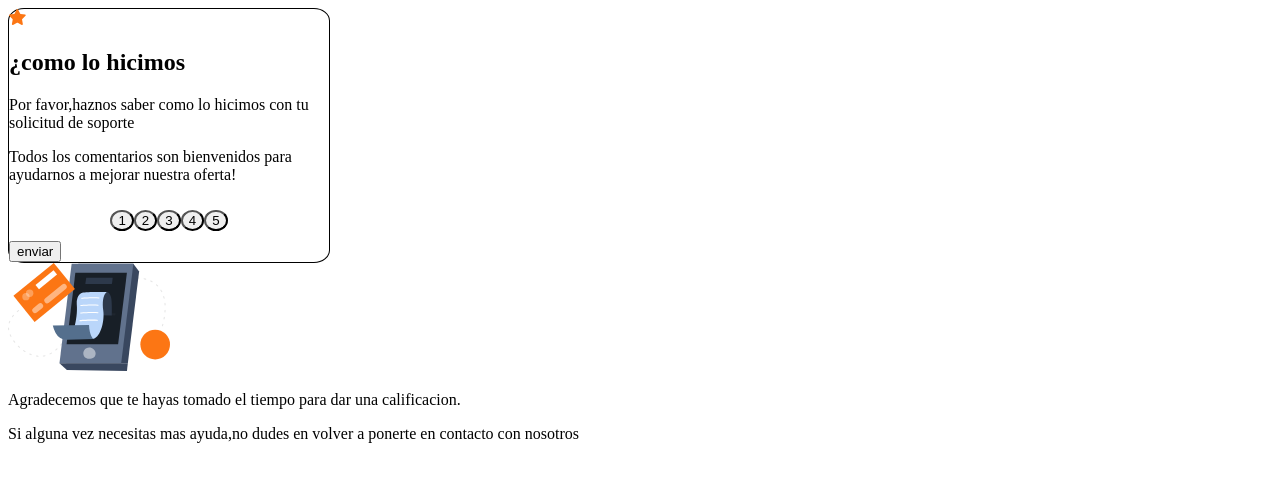
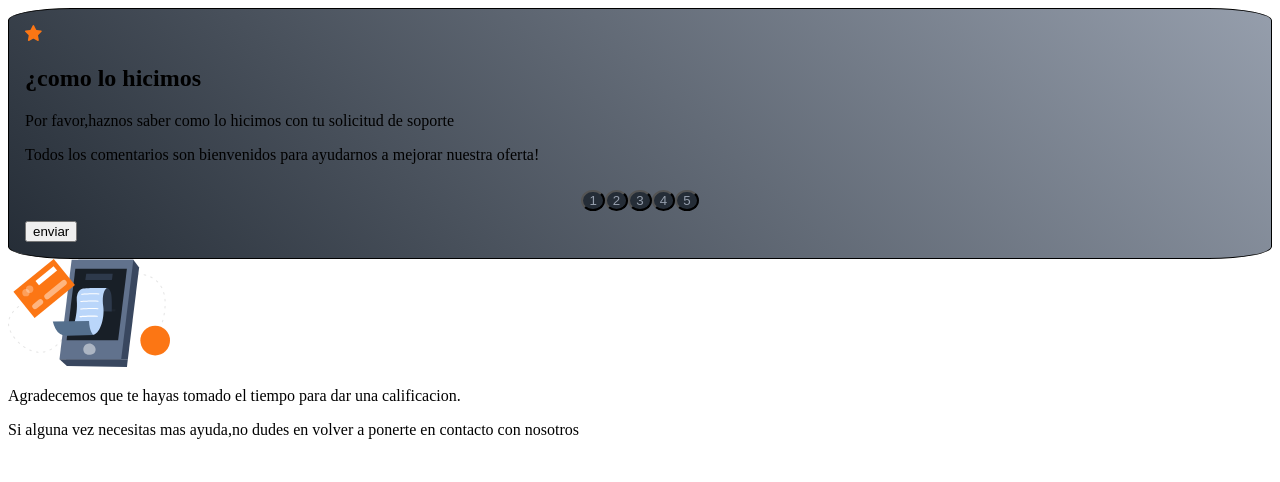
Before and after one commit to Lukas44-lab/Examen, a website: page index.html in a window 1280 px wide. Drawn offline with Linux system fonts and the light colour scheme.

Commit message:
modified styles.css

```diff
--- a/styles.css
+++ b/styles.css
@@ -1,8 +1,8 @@
 @import url('https://fonts.googleapis.com/css2?family=Overpass:wght@100..900&display=swap');
 
 :root{
-    --primary:Orange: hsl(25, 97%, 53%);
-    --neutral-white:White: hsl(0, 0%, 100%);
+    --primary-orange: hsl(25, 97%, 53%);
+    --neutral-white: hsl(0, 0%, 100%);
     --neutral-Light-Grey:hsl(217, 12%, 63%);
     --neutral-Dark-Blue:hsl(213, 19%, 18%);
     --neutral-Very-Dark-Blue:hsl(216, 12%, 8%);
@@ -14,7 +14,7 @@
     font-weight: 400,700;
     font-style: normal;
   }
-    ul.button-list{
+    .button-list{
       display: flex;
       justify-content: center;
       list-style-type: none;
@@ -22,17 +22,21 @@
       margin: 0;
 
     }
-    ul.button-list li{
+    .button-list li{
       display: inline;
       margin: 10px 0;
     }
 
-    ul.button-list button{
+    .button-list button{
     border-radius: 50%;
+    color: var(--neutral-Light-Grey);
+    background-color: var(--neutral-Dark-Blue);
   }
 
   .home{
+    padding: 1rem;
     border: 1px solid;
-    width: 320px;
     border-radius: 5%;
+    background: var(--neutral-Dark-Blue);
+    background: linear-gradient(45deg,var(--neutral-Dark-Blue), var(--neutral-Light-Grey));
   }
```
